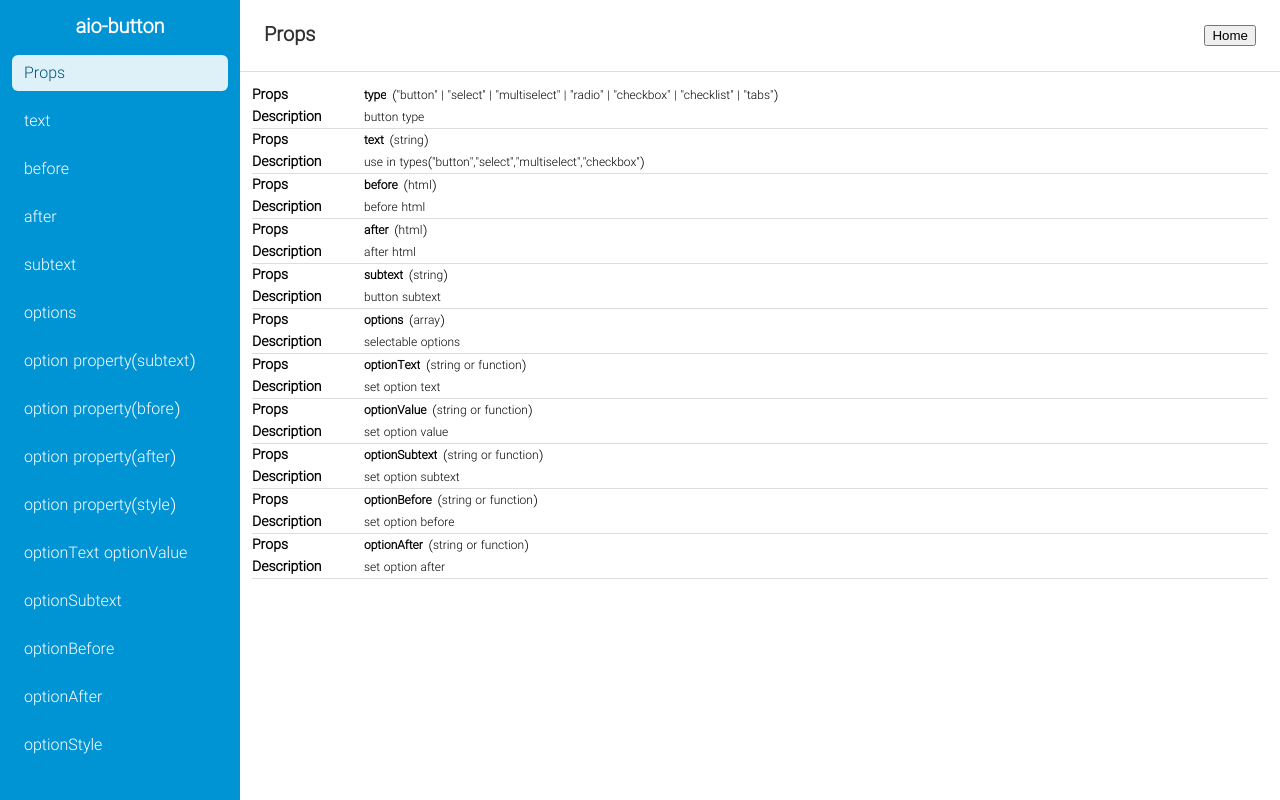
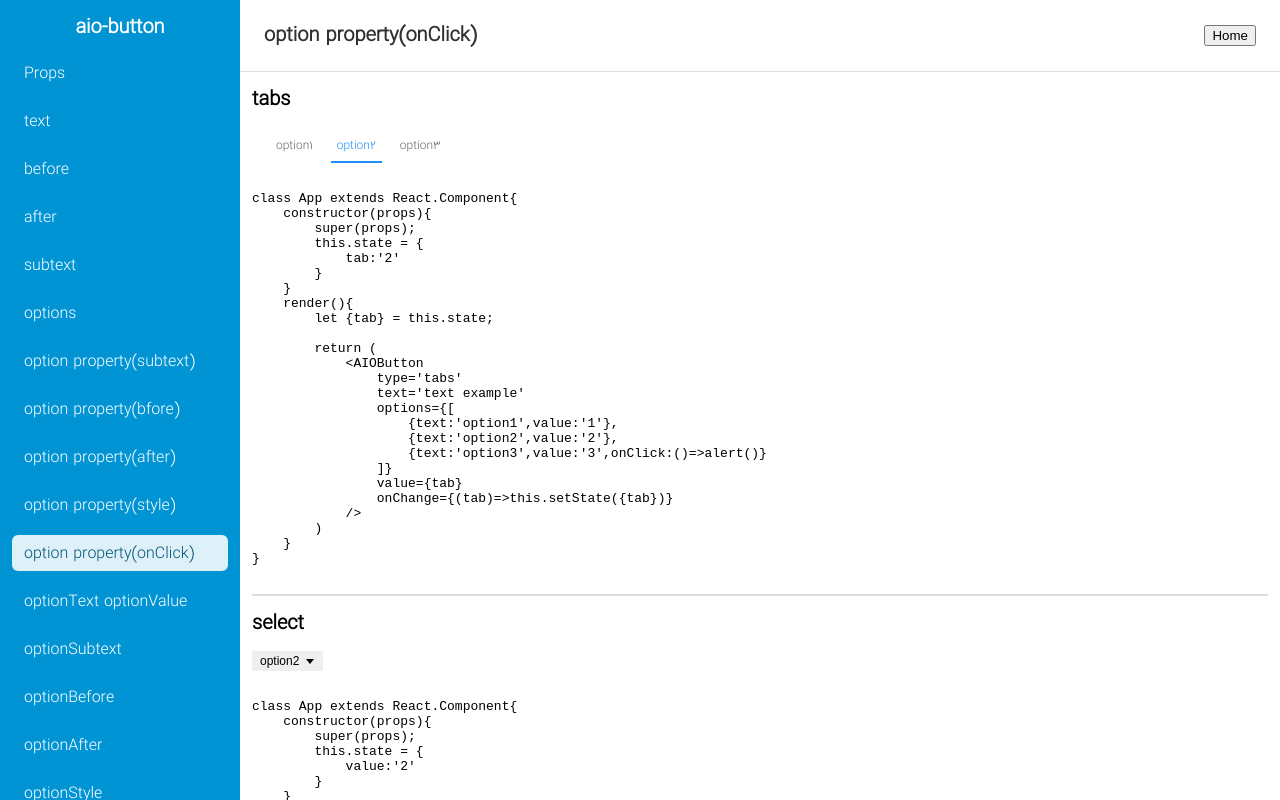
Before and after one commit to mohammadFeiz/aio-components, a React (Create React App) app: page / in a window 1280 px wide. Built offline with nearby package versions, Linux system fonts and the light colour scheme.

Commit message:
Update doc-aio-button.js

```diff
--- a/src/documents/aio-button/doc-aio-button.js
+++ b/src/documents/aio-button/doc-aio-button.js
@@ -62,6 +62,7 @@ export default class DOC_AIOButton extends Component{
                     {text:'option property(bfore)',id:'option property(before)'},
                     {text:'option property(after)',id:'option property(after)'},
                     {text:'option property(style)',id:'option property(style)'},
+                    {text:'option property(onClick)',id:'option property(onClick)'},
 
                     {text:'optionText optionValue',id:'optionText-optionValue'},
                     {text:'optionSubtext',id:'optionSubtext'},
@@ -70,7 +71,7 @@ export default class DOC_AIOButton extends Component{
                     {text:'optionStyle',id:'optionStyle'},
 
                 ]}
-                navId='props'
+                navId='option property(onClick)'
                 body={({navId})=>{
                     if(navId === 'props'){return <PropsList props={this.propsList}/>}
                     if(navId === 'text'){return <Text/>}
@@ -83,6 +84,7 @@ export default class DOC_AIOButton extends Component{
                     if(navId === 'option property(before)'){return <OptionProperty_before/>}
                     if(navId === 'option property(after)'){return <OptionProperty_after/>}
                     if(navId === 'option property(style)'){return <OptionProperty_style/>}
+                    if(navId === 'option property(onClick)'){return <OptionProperty_onClick/>}
 
                     if(navId === 'optionText-optionValue'){return <OptionTextOptionValue/>}
                     if(navId === 'optionSubtext'){return <OptionSubtext/>}
@@ -727,6 +729,159 @@ class OptionProperty_style extends Component{
     }
 }
 
+class OptionProperty_onClick extends Component{
+    state = {tab:'2',select:'2',multiselect:['1','2'],radio:'2'}
+    render(){
+        let {tab,select,multiselect,radio} = this.state;
+        let options = [
+            {text:'option1',value:'1'},
+            {text:'option2',value:'2'},
+            {text:'option3',value:'3',onClick:()=>alert()},
+        ]
+        return (
+            <div style={{padding:12,width:'100%',overflowY:'auto'}}>
+                <div className="aio-component-label">tabs</div>
+                <AIOButton type='tabs' text='text example' options={options} value={tab} onChange={(tab)=>this.setState({tab})}/>
+                <pre>
+                    {`
+class App extends React.Component{
+    constructor(props){
+        super(props);
+        this.state = {
+            tab:'2'
+        }
+    }
+    render(){
+        let {tab} = this.state;
+
+        return (
+            <AIOButton
+                type='tabs'
+                text='text example'
+                options={[
+                    {text:'option1',value:'1'},
+                    {text:'option2',value:'2'},
+                    {text:'option3',value:'3',onClick:()=>alert()}
+                ]}
+                value={tab}
+                onChange={(tab)=>this.setState({tab})}
+            />
+        )
+    }
+}
+                    `}
+                </pre>
+                <div className='aio-component-splitter'></div>
+
+                <div className="aio-component-label">select</div>
+                <AIOButton type='select' value={select} options={options} onChange={(select)=>this.setState({select})}/>
+                <pre>
+                    {`
+class App extends React.Component{
+    constructor(props){
+        super(props);
+        this.state = {
+            value:'2'
+        }
+    }
+    render(){
+        let {value} = this.state;
+
+        return (
+            <AIOButton
+                type='select'
+                value={value}
+                options={[
+                    {text:'option1',value:'1'},
+                    {text:'option2',value:'2'},
+                    {text:'option3',value:'3',onClick:()=>alert()}
+                ]}
+                onChange={(value)=>this.setState({value})}
+            />
+        )
+    }
+}
+                    `}
+                </pre>
+                <div className='aio-component-splitter'></div>
+
+                <div className="aio-component-label">multiselect</div>
+                <AIOButton type='multiselect' text='text example' options={options} value={multiselect} onChange={(multiselect)=>this.setState({multiselect})}/>
+                <pre>
+                    {`
+class App extends React.Component{
+    constructor(props){
+        super(props);
+        this.state = {
+            selected:['1','2'];
+        }
+    }
+    render(){
+        let {selected} = this.state;
+
+        return (
+            <AIOButton
+                type='multiselect'
+                text='text example'
+                options={[
+                    {text:'option1',value:'1'},
+                    {text:'option2',value:'2'},
+                    {text:'option3',value:'3',onClick:()=>alert()}
+                ]}
+                value={selected}
+                onChange={(selected)=>this.setState({selected})}
+            />
+        )
+    }
+}
+                    `}
+                </pre>
+                <div className='aio-component-splitter'></div>
+
+                <div className="aio-component-label">radio</div>
+                <AIOButton type='radio' text='text example' options={options} value={radio} onChange={(radio)=>this.setState({radio})}/>
+                <pre>
+                    {`
+class App extends React.Component{
+    constructor(props){
+        super(props);
+        this.state = {
+            value:'2';
+        }
+    }
+    render(){
+        let {value} = this.state;
+
+        return (
+            <AIOButton
+                type='radio'
+                text='text example'
+                options={[
+                    {text:'option1',value:'1'},
+                    {text:'option2',value:'2'},
+                    {text:'option3',value:'3',onClick:()=>alert()}
+                ]}
+                value={value}
+                onChange={(value)=>this.setState({value})}
+            />
+        )
+    }
+}
+                    `}
+                </pre>
+                <div className='aio-component-splitter'></div>
+
+                <div className="aio-component-label">checklist</div>
+                <AIOButton type='checklist' options={options} value={'2'}/>
+                <pre>
+                    {"<AIOButton type='checklist' text='text example' options={options}/>"}
+                </pre>
+
+            </div>
+        )
+    }
+}
+
 class OptionTextOptionValue extends Component{
     render(){
         let options = [
```
